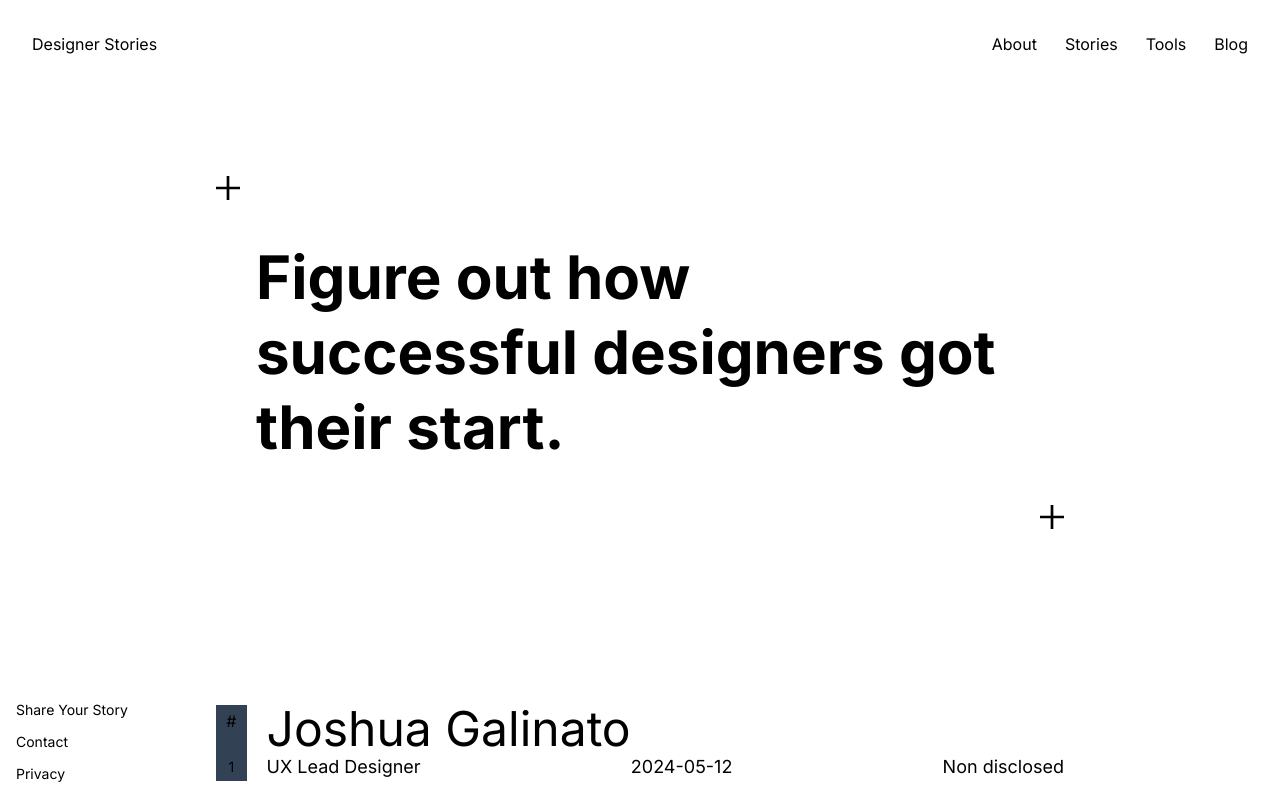
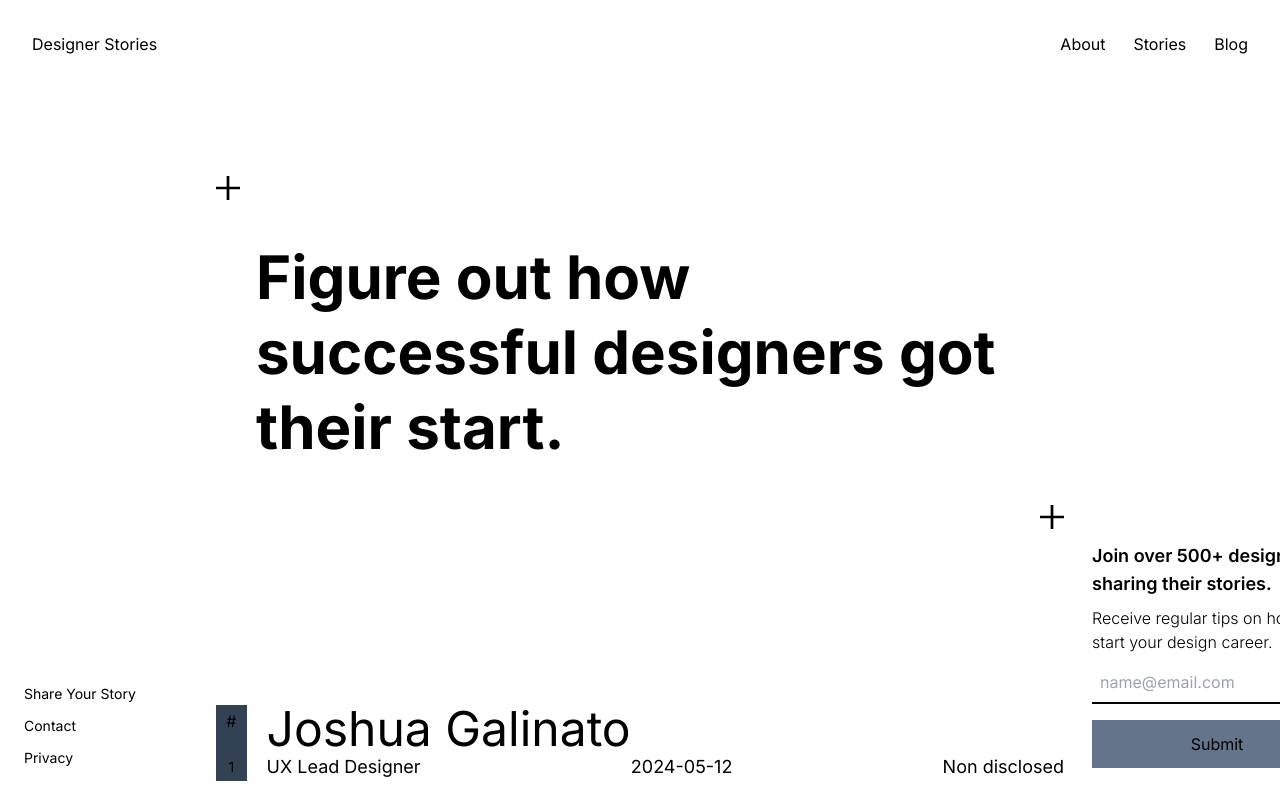
Before and after one commit to jaygal0/path-to-design, a Next.js app: page / in a window 1280 px wide. Shown: the top 799 px of the page. Built offline with nearby package versions, Linux system fonts and the light colour scheme.

Commit message:
sorted out the right sidebar

```diff
--- a/src/app/(pages)/stories/page.tsx
+++ b/src/app/(pages)/stories/page.tsx
@@ -4,12 +4,10 @@ async function getData() {
   if (!res.ok) {
     throw new Error('Failed to fetch data')
   }
-  return data.data
+  return data
 }
 export default async function About() {
   const data = await getData()
-
-
 
   return (
     <div className="flex min-h-screen flex-col items-center justify-between p-24">
--- a/src/app/components/LeftSidebar.tsx
+++ b/src/app/components/LeftSidebar.tsx
@@ -2,10 +2,12 @@ import Link from "next/link";
 
 export function LeftSidebar() {
     return (
-        <div className="col-start-1 col-span-2 flex flex-col fixed justify-end h-screen pl-4 pb-4 gap-3 text-sm">
-            <Link href="/share">Share Your Story</Link>
-            <Link href="/contact">Contact</Link>
-            <Link href="/privacy">Privacy</Link>
+        <div className="col-start-1 col-span-2 row-start-1 flex flex-col justify-end gap-3 text-sm pl-3">
+            <div className="fixed bottom-5 flex flex-col justify-end h-screen gap-3 p-3">
+                <Link href="/share">Share Your Story</Link>
+                <Link href="/contact">Contact</Link>
+                <Link href="/privacy">Privacy</Link>
+            </div>
         </div>
     )
 }
--- a/src/app/components/Navbar.tsx
+++ b/src/app/components/Navbar.tsx
@@ -8,7 +8,6 @@ export function Navbar() {
             <div className="flex gap-7">
                 <Link href="/about">About</Link>
                 <Link href="/stories">Stories</Link>
-                <Link href="/tools">Tools</Link>
                 <Link href="blog">Blog</Link>
             </div>
         </div>
--- /dev/null
+++ b/src/app/components/RightSidebar.tsx
@@ -0,0 +1,15 @@
+export function RightSidebar() {
+    return (
+        <div className="col-start-11 col-span-2 row-start-1 flex flex-col justify-end gap-3">
+            <div className="fixed bottom-5 flex flex-col justify-end h-screen gap-2 p-3 ">
+                <h4 className="font-semibold text-lg">Join over 500+ designers sharing their stories.</h4>
+                <p className="font-light">Receive regular tips on how to start your design career.</p>
+                <form className="flex flex-col" action="">
+                    <input className="p-2 mb-2 border-black border-b-2" type="text" id="email" placeholder="name@email.com" />
+                    <input className="bg-slate-500 mt-2 p-3 hover:bg-slate-300 cursor-pointer" type="submit" />
+
+                </form>
+            </div>
+        </div>
+    )
+}
--- a/src/app/layout.tsx
+++ b/src/app/layout.tsx
@@ -3,9 +3,7 @@ import { Inter } from "next/font/google";
 import "./globals.css";
 import { Navbar } from "./components/Navbar";
 import { LeftSidebar } from "./components/LeftSidebar";
-
-//TODO: Create sidebar for the newsletter
-
+import { RightSidebar } from "./components/RightSidebar";
 const inter = Inter({ subsets: ["latin"] });
 
 export const metadata: Metadata = {
@@ -22,10 +20,10 @@ export default function RootLayout({
     <html lang="en">
       <body className={inter.className}>
         <Navbar />
-        <main className="grid grid-cols-12 gap-4">
+        <main className="grid grid-cols-12 grid-rows-1 gap-4">
           <LeftSidebar />
-          <div className="col-start-3 col-span-8 pb-20">{children}</div>
-          <div></div>
+          <RightSidebar />
+          <div className="col-start-3 col-span-8 row-start-1 pb-20">{children}</div>
         </main>
       </body>
     </html>
```
Also changed, not shown: src/app/(pages)/stories/[id]/layout.tsx (deleted).
